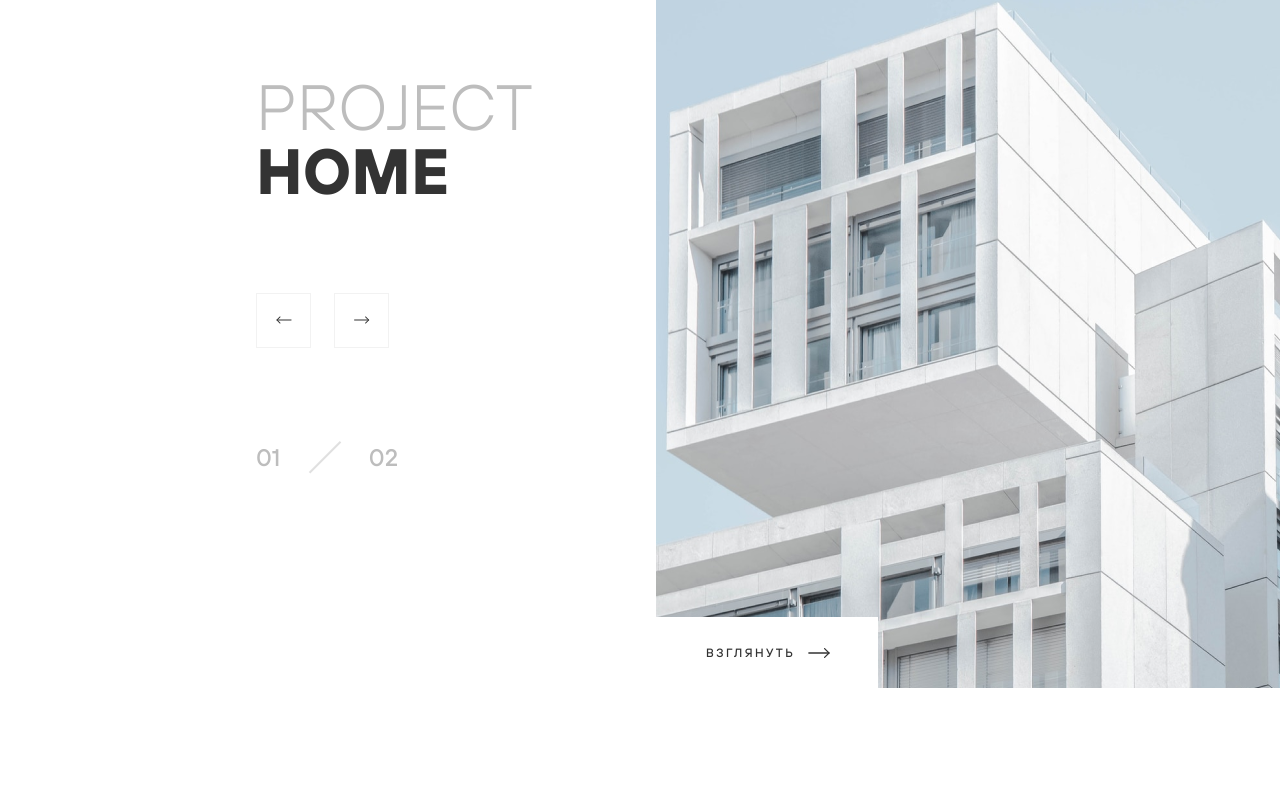
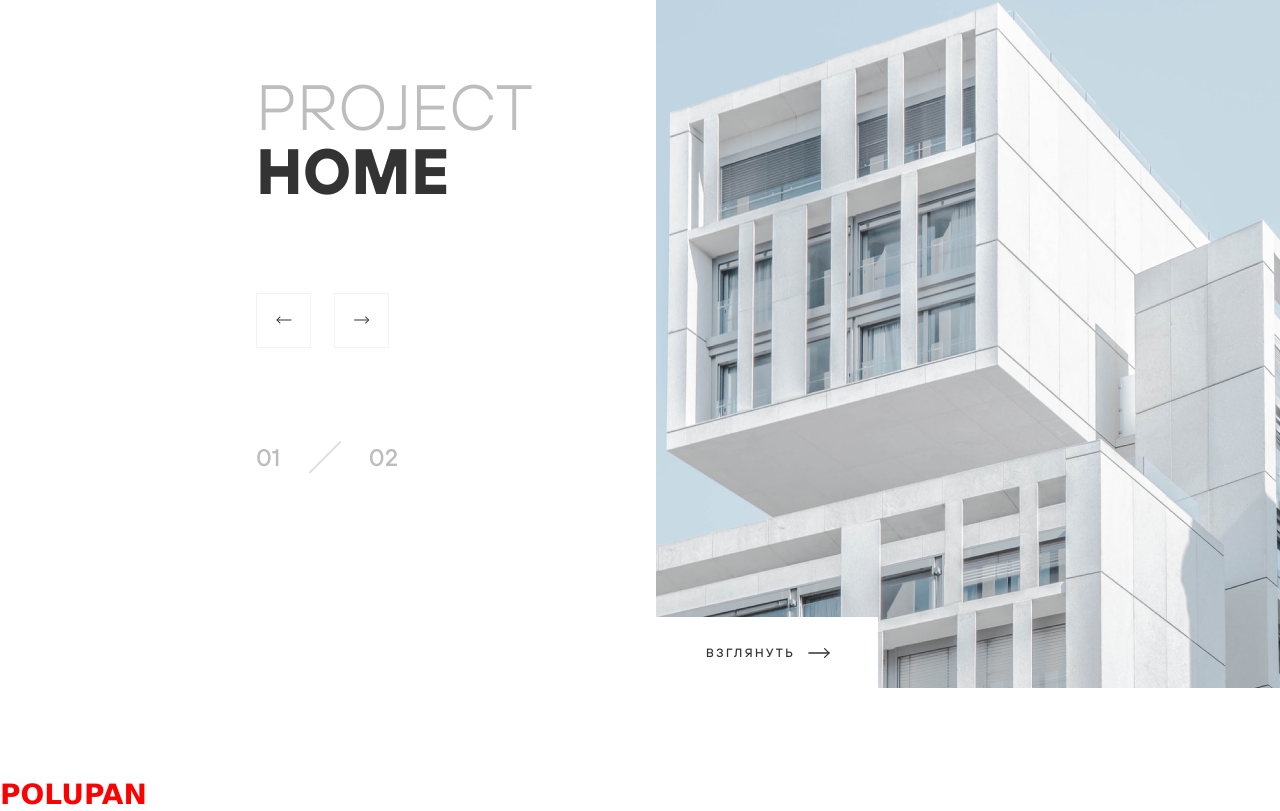
Before and after one commit to yuriipol/test-work-smartOrange, a React (Vite) app: page / in a window 1280 px wide. Shown: the part 245-1056 px from the top of the page. Before the commit the page ends 1023 px from the top, so only its background shows below. Built offline with nearby package versions, Linux system fonts and the light colour scheme.

Commit message:
add section about

```diff
--- /dev/null
+++ b/src/Components/About/About.jsx
@@ -0,0 +1,12 @@
+import s from "./About.module.scss";
+
+
+const About = () => {
+    return (
+       <>
+       <h1 className={s.title}>POLUPAN</h1>
+       </>
+    );
+}
+
+export default About;
--- /dev/null
+++ b/src/Components/About/About.module.scss
@@ -0,0 +1,3 @@
+.title {
+    color: red;
+}
--- /dev/null
+++ b/src/Components/About/index.js
@@ -0,0 +1 @@
+export { default } from "./About";
--- a/src/Components/App.jsx
+++ b/src/Components/App.jsx
@@ -1,3 +1,4 @@
+import About from "./About/About";
 import Header from "./Header/Header";
 import Hero from "./Hero/Hero";
 
@@ -6,6 +7,7 @@ function App() {
     <div>
       <Header />
       <Hero />
+      <About />
     </div>
   );
 }
```
